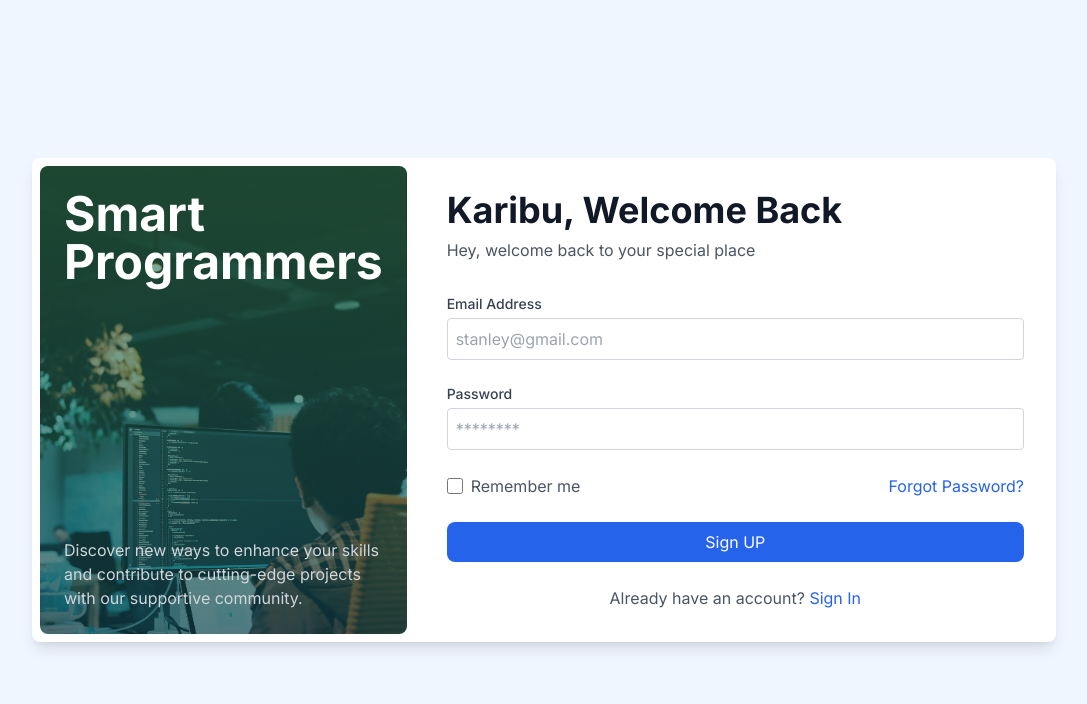
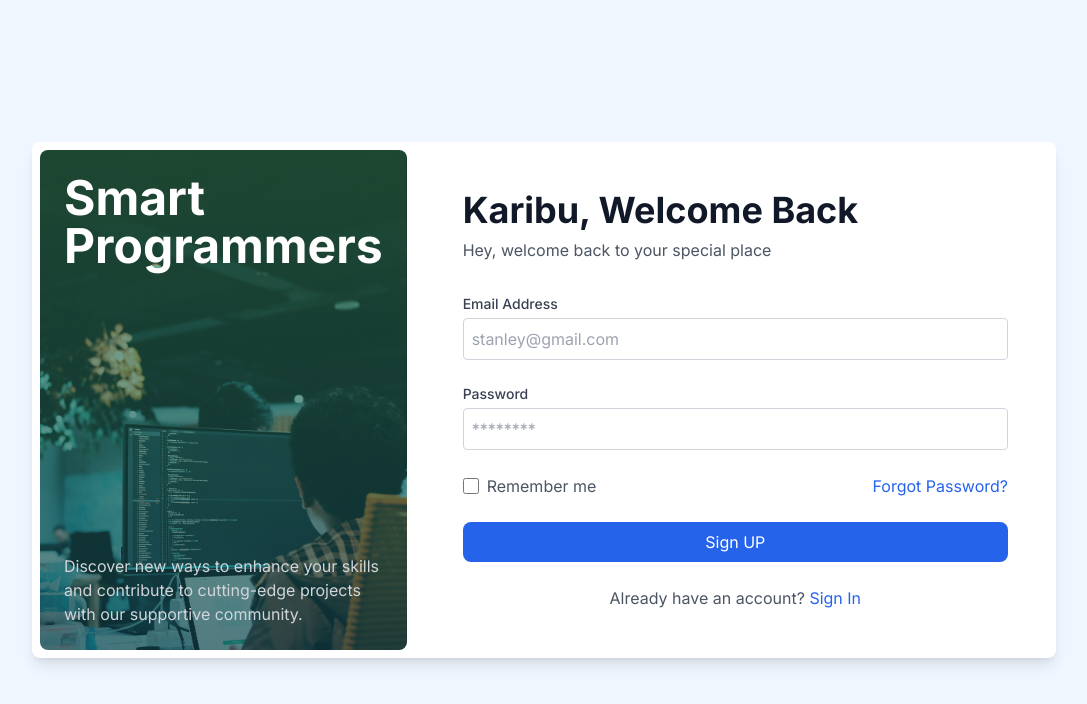
Before and after one commit to smart-programers/smartprogrammers, a Next.js app: page /auth/register in a window 1280 px wide. Shown: the top 704 px of the page, without its empty margins (96-1183 px from the left). Built offline with nearby package versions, Linux system fonts and the light colour scheme.

Commit message:
fixed padding

```diff
--- a/app/auth/login/page.tsx
+++ b/app/auth/login/page.tsx
@@ -37,7 +37,7 @@ export default function LoginPage() {
       <div className="flex flex-col md:flex-row h-full w-full max-w-5xl rounded-lg overflow-hidden shadow-lg bg-white dark:bg-gray-800">
 
         {/* Left Section */}
-        <div className="w-full md:w-1/2 p-8 flex flex-col justify-center"
+        <div className="w-full md:w-1/2 p-12 flex flex-col justify-center"
         style={{
             flex:2
         }}>
--- a/app/auth/register/page.tsx
+++ b/app/auth/register/page.tsx
@@ -54,7 +54,7 @@ export default function RegisterPage() {
       <div className="flex flex-col md:flex-row-reverse h-full w-full max-w-5xl rounded-lg overflow-hidden shadow-lg bg-white dark:bg-gray-800">
 
         {/* Left Section */}
-        <div className="w-full md:w-1/2 p-8 flex flex-col justify-center"
+        <div className="w-full md:w-1/2 p-12 flex flex-col justify-center"
         style={{
             flex:2
         }}>
```
